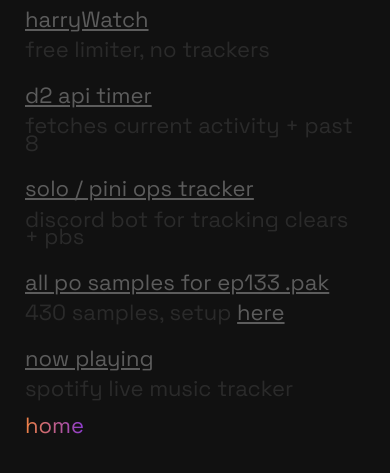
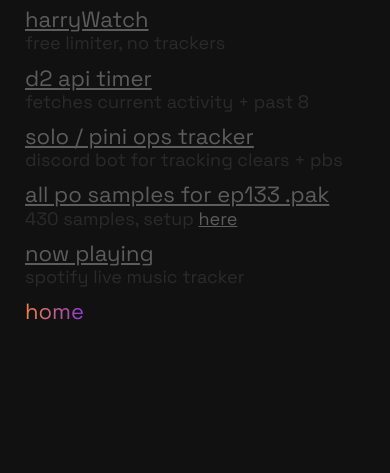
Before and after one commit to HarrySpce/harry, a website: page public/stuff.html in a window 390 px wide. Shown: the part 47-520 px from the top of the page. Drawn offline with Linux system fonts and the light colour scheme; no server answers.

Commit message:
Update style3.css

```diff
--- a/public/styles/style3.css
+++ b/public/styles/style3.css
@@ -28,9 +28,9 @@
 }
 #desc {
 color: #4747477a;
-margin-top: 25px;
-margin-bottom: 40px;
-line-height: 80%;
+font-size: 30px;
+margin-top: 15px;
+margin-bottom: 30px;
 }
 @media (max-width: 600px) {
 body {
@@ -42,7 +42,8 @@
 bottom: 15px;
 }
 #desc {
-margin-top: 15px;
-margin-bottom: 30px;
+font-size: 18px;
+margin-top: 10px;
+margin-bottom: 20px;
 }
 }
```
